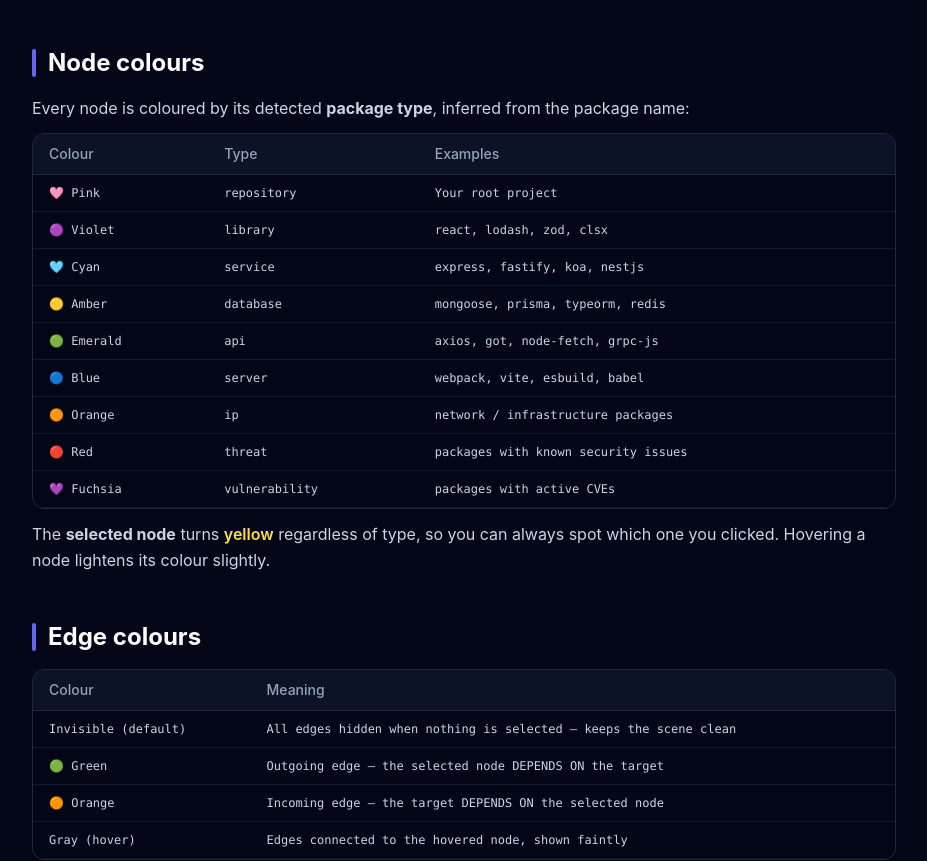
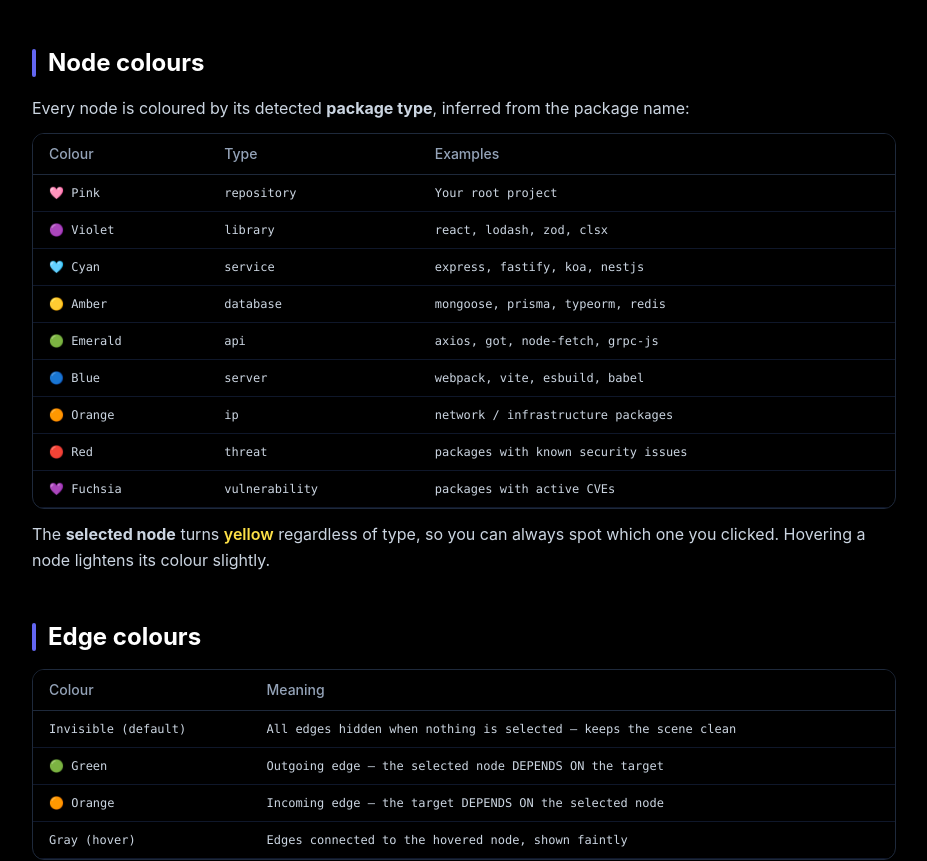
Before and after one commit to saymanlal/OpenPulse, a Next.js app in the folder frontend/: page /docs in a window 1280 px wide. Shown: the part 1240-2101 px from the top of the page, without its empty margins (296-1223 px from the left). Built offline with nearby package versions, Linux system fonts and the light colour scheme.

Commit message:
Background colour fix

```diff
--- a/frontend/app/docs/page.tsx
+++ b/frontend/app/docs/page.tsx
@@ -17,7 +17,7 @@ function Table({ rows, heads }: { heads: string[]; rows: string[][] }) {
     <div className="overflow-x-auto rounded-xl border border-slate-800 mt-3">
       <table className="w-full text-sm">
         <thead>
-          <tr className="border-b border-slate-800 bg-slate-900/80">
+          <tr className="border-b border-slate-800 bg-black">
             {heads.map((h) => (
               <th key={h} className="text-left px-4 py-2.5 text-slate-400 font-medium">{h}</th>
             ))}
@@ -25,7 +25,7 @@ function Table({ rows, heads }: { heads: string[]; rows: string[][] }) {
         </thead>
         <tbody>
           {rows.map((row, i) => (
-            <tr key={i} className="border-b border-slate-900 hover:bg-slate-900/40 transition-colors">
+            <tr key={i} className="border-b border-slate-900 hover:bg-black transition-colors">
               {row.map((cell, j) => (
                 <td key={j} className="px-4 py-2.5 text-slate-300 font-mono text-xs">{cell}</td>
               ))}
@@ -71,9 +71,9 @@ export default function DocsPage() {
   ];
 
   return (
-    <div className="min-h-screen bg-slate-950 text-slate-100">
+    <div className="min-h-screen bg-black text-slate-100">
       {/* top bar */}
-      <header className="sticky top-0 z-50 bg-slate-950/90 backdrop-blur border-b border-slate-800 px-6 py-3 flex items-center justify-between">
+      <header className="sticky top-0 z-50 bg-black backdrop-blur border-b border-slate-800 px-6 py-3 flex items-center justify-between">
         <div className="flex items-center gap-3">
           <Link href="/" className="text-slate-400 hover:text-white text-sm transition-colors">← Back to app</Link>
           <span className="text-slate-700">|</span>
@@ -334,7 +334,7 @@ export default function DocsPage() {
                 a: 'No, this is intentional. With 100+ nodes showing all edges at once creates an unreadable mess. Click any node to reveal its edges in green (depends on) and orange (used by).',
               },
             ].map(({ q, a }) => (
-              <div key={q} className="rounded-xl border border-slate-800 bg-slate-900/40 p-4">
+              <div key={q} className="rounded-xl border border-slate-800 bg-black p-4">
                 <p className="font-medium text-slate-200 mb-1.5">{q}</p>
                 <p className="text-sm text-slate-400">{a}</p>
               </div>
--- a/frontend/app/globals.css
+++ b/frontend/app/globals.css
@@ -4,7 +4,7 @@
 
 :root {
   color-scheme: dark;
-  --background: #020617;
+  --background: #000000;
   --foreground: #e2e8f0;
 }
 
@@ -16,7 +16,7 @@ html,
 body {
   margin: 0;
   min-height: 100%;
-  background: radial-gradient(circle at top, #0f172a 0%, #020617 50%, #020617 100%);
+  background: black;
   color: var(--foreground);
 }
 
--- a/frontend/components/Canvas3D.tsx
+++ b/frontend/components/Canvas3D.tsx
@@ -7,7 +7,7 @@ import Scene from './Scene';
 
 function LoadingFallback() {
   return (
-    <div className="flex h-full w-full items-center justify-center bg-slate-950 text-sm text-slate-500">
+    <div className="flex h-full w-full items-center justify-center bg-black text-sm text-slate-500">
       Preparing 3D scene...
     </div>
   );
@@ -15,7 +15,7 @@ function LoadingFallback() {
 
 export default function Canvas3D() {
   return (
-    <div className="h-full w-full bg-slate-950">
+    <div className="h-full w-full bg-black">
       <Suspense fallback={<LoadingFallback />}>
         <Canvas
           camera={{
--- a/frontend/components/ClientCanvasWrapper.tsx
+++ b/frontend/components/ClientCanvasWrapper.tsx
@@ -6,7 +6,7 @@ import dynamic from 'next/dynamic';
 const Canvas3D = dynamic(() => import('./Canvas3D'), {
   ssr: false,
   loading: () => (
-    <div className="flex h-full w-full items-center justify-center bg-slate-950 text-sm text-slate-500">
+    <div className="flex h-full w-full items-center justify-center bg-black text-sm text-slate-500">
       Loading 3D Engine...
     </div>
   ),
--- a/frontend/components/Layout.tsx
+++ b/frontend/components/Layout.tsx
@@ -27,7 +27,7 @@ export default function Layout() {
             initial={{ opacity: 0 }}
             animate={{ opacity: 1 }}
             transition={{ duration: 0.6, ease: "easeOut" }}
-            className="flex min-h-screen flex-col bg-slate-950 text-slate-100"
+            className="flex min-h-screen flex-col bg-black text-slate-100"
           >
             <Header />
 
--- a/frontend/components/NodeTooltip.tsx
+++ b/frontend/components/NodeTooltip.tsx
@@ -28,7 +28,7 @@ export default function NodeTooltip() {
 
   return (
     <div
-      className="pointer-events-none fixed z-50 rounded-lg border border-slate-700 bg-slate-900/95 px-3 py-2 text-sm shadow-xl backdrop-blur-sm"
+      className="pointer-events-none fixed z-50 rounded-lg border border-slate-700 bg-black px-3 py-2 text-sm shadow-xl backdrop-blur-sm"
       style={{
         left: `${position.x + 15}px`,
         top: `${position.y + 15}px`,
```
